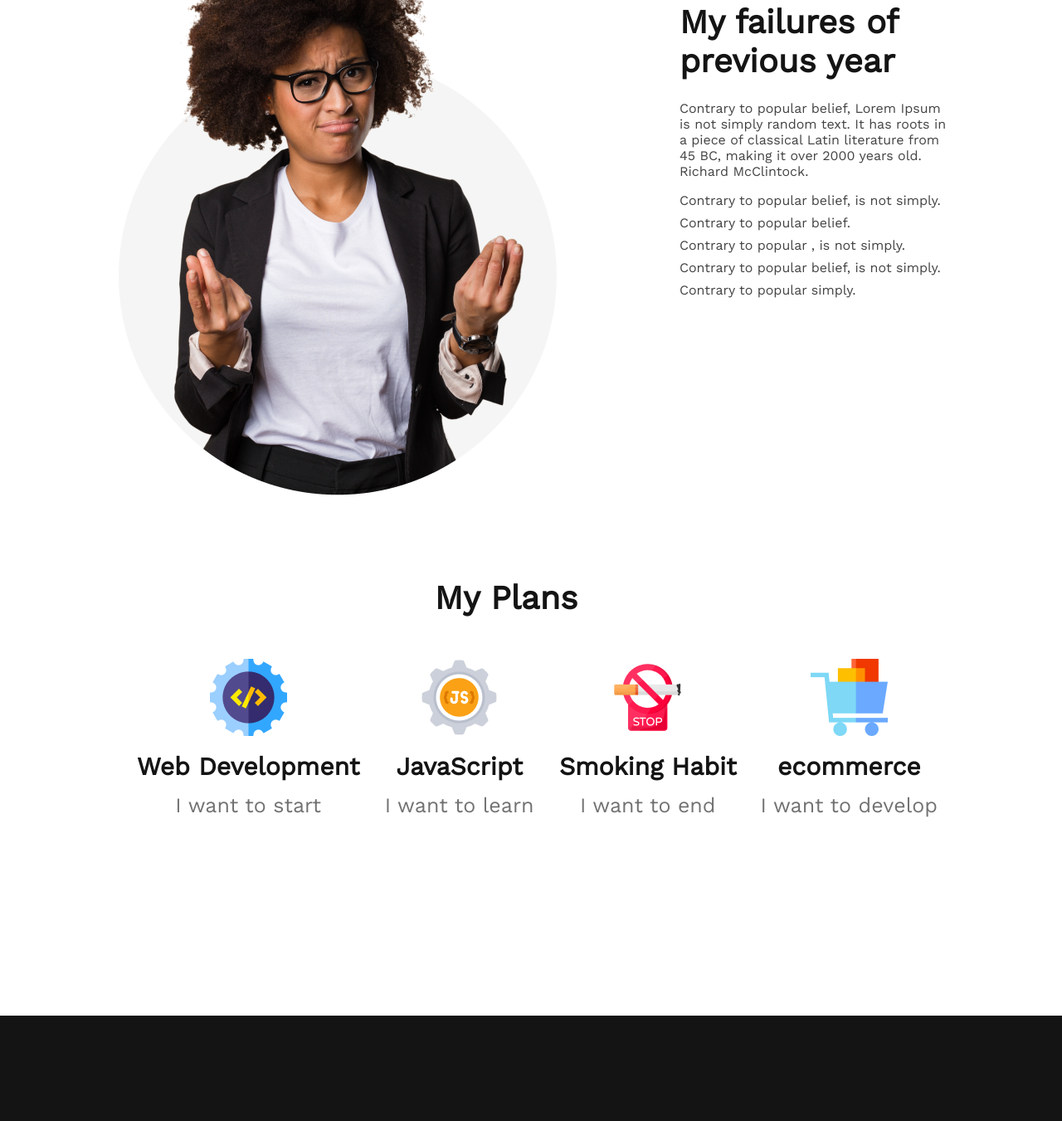
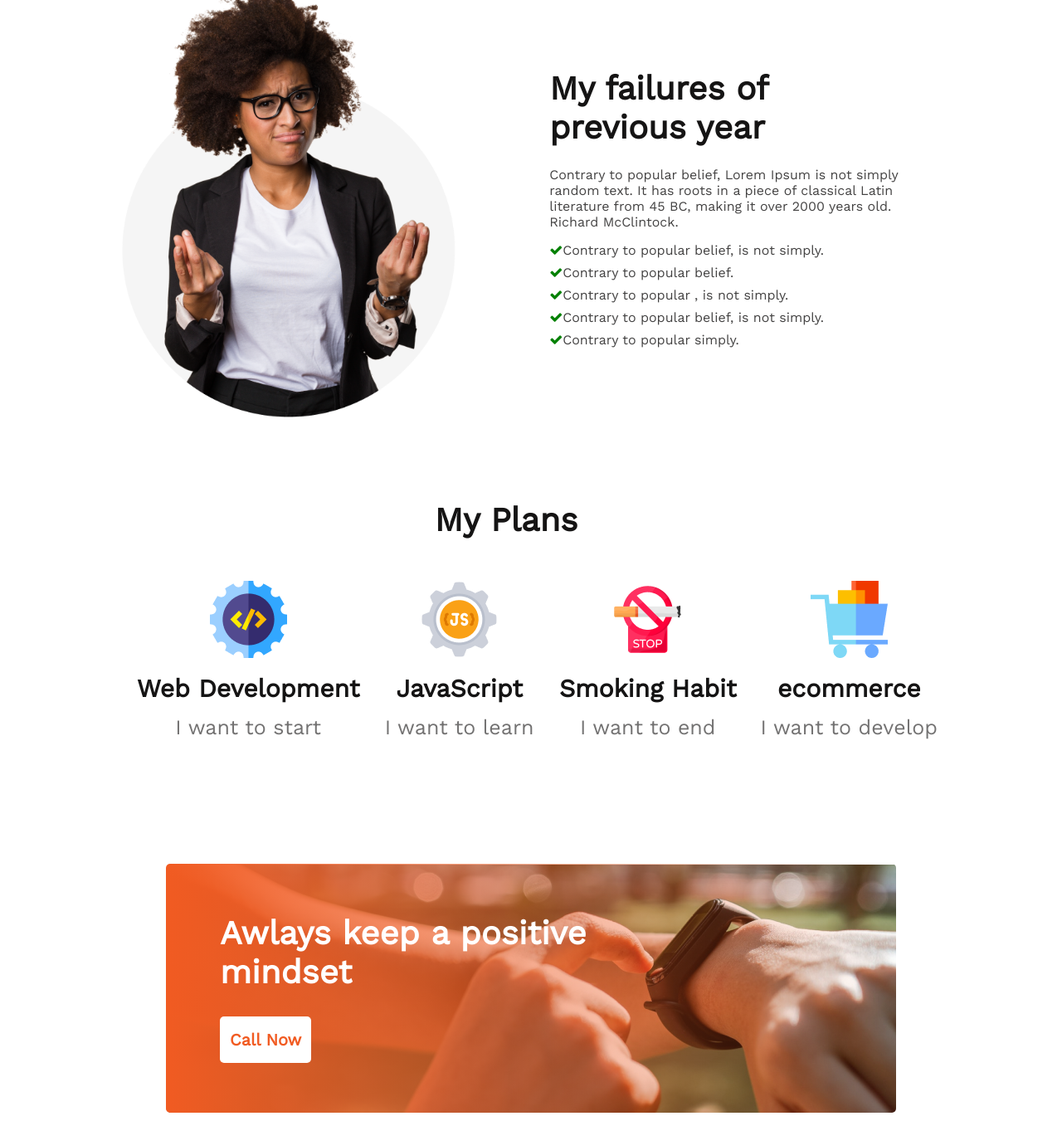
Before and after one commit to ZubaidurBagmar99/first-assignment, a plain HTML site: page index.html in a window 1280 px wide. Shown: the part 981-2332 px from the top of the page at 83% size. Drawn offline with nearby package versions, Linux system fonts and the light colour scheme.

Commit message:
first assignment done

```diff
--- a/css/style.css
+++ b/css/style.css
@@ -38,20 +38,19 @@
     gap: 8px;
     font-weight: 600;
     margin-top: 30px;
+    font-size: 20px;
 }
 /* Failure Section */
 .failure-section{
     display: flex;
-
-    padding-top: 50px;
+    margin: 130px 0 0 130px;
 }
 .failur-container{
-    padding: 130px;
-
+    margin: 130px 0 0 100px;
+    width: 40%;
 }
 .failure-section img{
-    width: 100%;
-    padding-left: 120px;
+    height: 550px;
 }
 .failure-title{
     font-weight: 700;
@@ -64,16 +63,24 @@
     margin-top: 24px;
     font-weight: 400;
     font-size: 16px;
+    margin-bottom: 15px;
 }
 .failure-point{
-    margin-top: 16px;
+    padding-left: -110px;
     color: #444343;
     font-weight: 400;
     font-size: 16px;
+
 }
-.bullet-point{
-    margin-top: 8px;
+.failure-point ul li{
+    list-style: none;
+    margin-left: -40px;
+    margin-bottom: 8px;
 }
+.failure-point ul li i{
+    color: green;
+}
+
 
 /* my plan */
 .my-plan-title{
@@ -106,13 +113,33 @@
     font-size: 25px;
 }
 /* positive mindset */
+.mindset{
+    margin: 100px 200px;
+}
 .watch-section{
-    justify-content: center;
-    text-align: center;
-    padding: 70px;
+    background: url(../images/watch.png);
+    width: 100%;
+    height: 300px;
+    background-repeat: no-repeat;
+    border-radius: 5px;
 
 }
-
+.watch-title{
+    background: linear-gradient(90deg, #F15B22 0%, rgba(241, 91, 34, 0) 100%);
+    width: 100%;
+    height: 300px;
+    border-radius: 5px;
+}
+.watch-items{
+    position: absolute;
+    margin: 60px 65px;
+    width: 500px;
+}
+.watch-items h3{
+    font-weight: 700;
+    font-size: 40px;
+    color: #FFFFFF;
+}
 
 /* contact section */
 .contact-section{
@@ -149,10 +176,18 @@
     color: #FFFFFF;
     margin-bottom: 30px;
 }
-.subscribe-title input[type=email]{
-    width: 100%;
-    height: 20px;
-
+form input[type=email]{
+    padding: 20px 150px 20px 20px;
+    border: none;
+    border-radius: 5px;
+    background-color: #151414;
+    color: #FFFFFF;
+    border: 1px solid #FFFFFF;
+}
+form ::placeholder{
+    font-size: 18px;
+    font-weight: 400;
+    color: #FFFFFF;
 
 }
 .btn-secondary{
@@ -166,4 +201,6 @@
     gap: 8px;
     font-weight: 600;
     margin-top: 30px;
+    cursor: pointer;
+    font-size: 20px;
 }
--- a/index.html
+++ b/index.html
@@ -7,6 +7,7 @@
     <title>Assignment</title>
     <link rel="stylesheet" href="css/style.css">
     <link rel="preconnect" href="https://fonts.googleapis.com"><link rel="preconnect" href="https://fonts.gstatic.com" crossorigin><link href="https://fonts.googleapis.com/css2?family=Work+Sans&display=swap" rel="stylesheet">
+    <link rel="stylesheet" href="https://cdnjs.cloudflare.com/ajax/libs/font-awesome/4.7.0/css/font-awesome.min.css">
 </head>
 <body>
     <!-- banner section -->
@@ -19,18 +20,22 @@
         </div>
     </header>
     <main>
-        <!-- My failures..Section -->
+        <!-- My failures Section -->
         <section class="failure-section">
             <img src="images/person.png" alt="">
             <div class="failur-container">
                 <h3 class="failure-title">My failures of previous year</h3>
                 <p class="fail-description">Contrary to popular belief, Lorem Ipsum is not simply random text. It has roots in a piece of classical Latin literature from 45 BC, making it over 2000 years old. Richard McClintock.</p>
                 <div class="failure-point">
-                    <p class="bullet-point"> Contrary to popular belief, is not simply.</p>
-                    <p class="bullet-point">Contrary to popular belief.</p>
-                    <p class="bullet-point">Contrary to popular , is not simply.</p>
-                    <p class="bullet-point">Contrary to popular belief, is not simply.</p>
-                    <p class="bullet-point">Contrary to popular simply.</p>
+                    <ul>
+                        <li><i class="fa fa-check"></i>Contrary to popular belief, is not simply.</li>
+                        <li><i class="fa fa-check"></i>Contrary to popular belief.</li>
+                        <li><i class="fa fa-check"></i>Contrary to popular , is not simply.</li>
+                        <li><i class="fa fa-check"></i>Contrary to popular belief, is not simply.</li>
+                        <li><i class="fa fa-check"></i>Contrary to popular simply.</li>
+
+                    </ul>
+
                 </div>
 
             </div>
@@ -62,9 +67,16 @@
             </div>
         </section>
         <!-- positive mindset -->
-        <section>
+        <section class="mindset">
             <div class="watch-section">
-                <img src="" alt="">
+
+                <div class="watch-title">
+                    <div class="watch-items">
+                        <h3>Awlays keep a positive mindset</h3>
+                        <button class="btn-secondary">Call Now</button>
+
+                    </div>
+                </div>
             </div>
         </section>
         <!-- contact section -->
@@ -83,7 +95,7 @@
                 </div>
                 <form>
                     <h4 class="subscribe-title">Subscribe</h4>
-                    <input type="email" name="" id="" placeholder="Enter your email" >
+                    <input type="email" placeholder="Enter your email" >
                     <button class="btn-secondary">Subscribe</button>
                 </form>
             </div>
```
